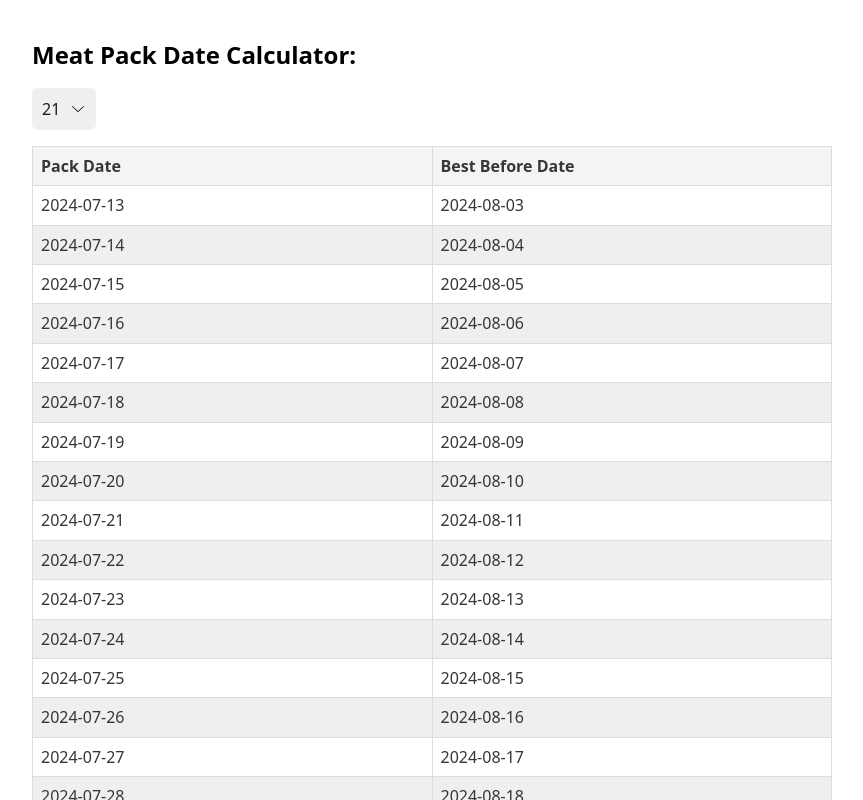
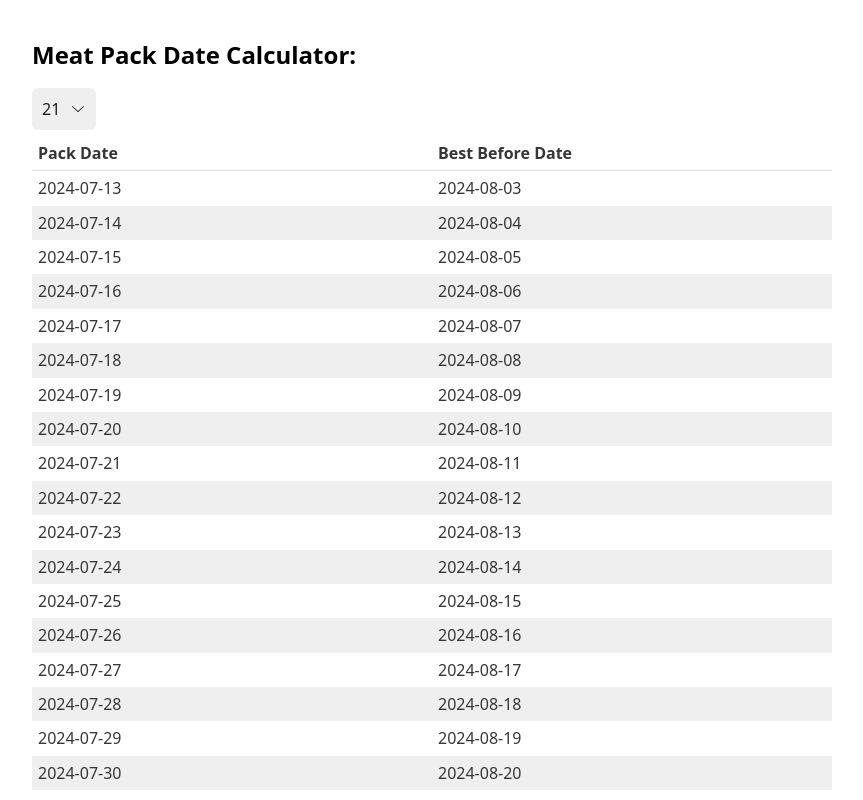
Before and after one commit to xela-zone/wm-dates, a Vue app: page / in a window 1280 px wide. Shown: the part 840-1640 px from the top of the page, without its empty margins (208-1071 px from the left). Built offline with nearby package versions, Linux system fonts and the light colour scheme.

Commit message:
remove unused styles from MeatDateTable component

```diff
--- a/src/components/MeatDateTable.vue
+++ b/src/components/MeatDateTable.vue
@@ -84,25 +84,3 @@ export default {
     },
 };
 </script>
-
-<style scoped>
-.controls {
-    margin-bottom: 1rem;
-}
-
-.meat-date-table {
-    width: 100%;
-    border-collapse: collapse;
-}
-
-.meat-date-table th,
-.meat-date-table td {
-    border: 1px solid #ddd;
-    padding: 8px;
-}
-
-.meat-date-table th {
-    background-color: #f4f4f4;
-    text-align: left;
-}
-</style>
```
